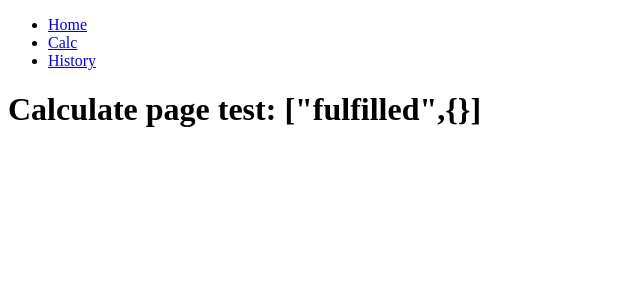
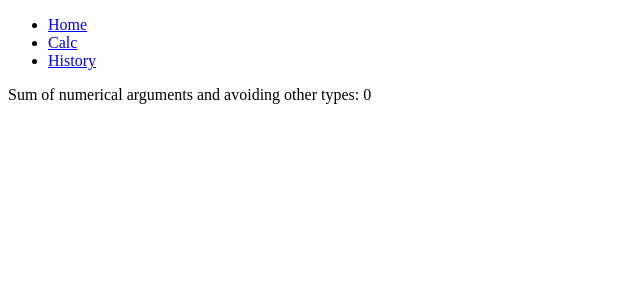
Before and after one commit to LaiaRuizM/SanzClima-full-stack-test, a Next.js app in the folder sanz-clima-next-js-13-app/: page /calc in a window 1280 px wide. Shown: the top 300 px of the page, without its empty margins (0-640 px from the left). Built offline with nearby package versions, Linux system fonts and the light colour scheme.

Commit message:
feat: display calc result

```diff
--- a/sanz-clima-next-js-13-app/app/calc/page.jsx
+++ b/sanz-clima-next-js-13-app/app/calc/page.jsx
@@ -6,5 +6,26 @@ export default function CalcPage(url) {
   const paramValues = Object.values(url.searchParams);
   const stringParamValues = JSON.stringify(paramValues);
 
-  return <h1>Calculate page test: {stringParamValues}</h1>;
+  const calculateSum = () => {
+    let calculate = 0.0;
+
+    if (Array.isArray(paramValues)) {
+      paramValues.forEach(value => {
+        const number = parseFloat(value);
+        if (!isNaN(number)) {
+          calculate += number;
+        }
+      });
+    }
+
+    return calculate;
+  };
+
+  const calculate = calculateSum();
+
+  return (
+    <div>
+      <p>Sum of numerical arguments and avoiding other types: {calculate}</p>
+    </div>
+  );
 }
```
